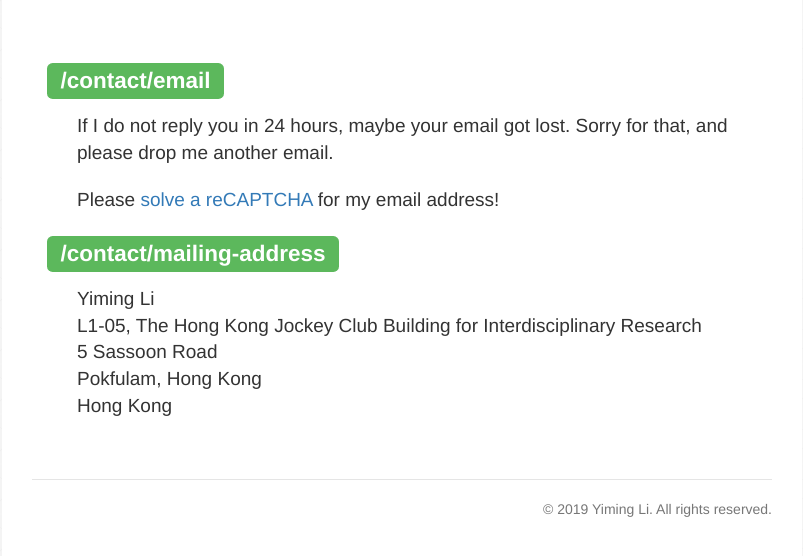
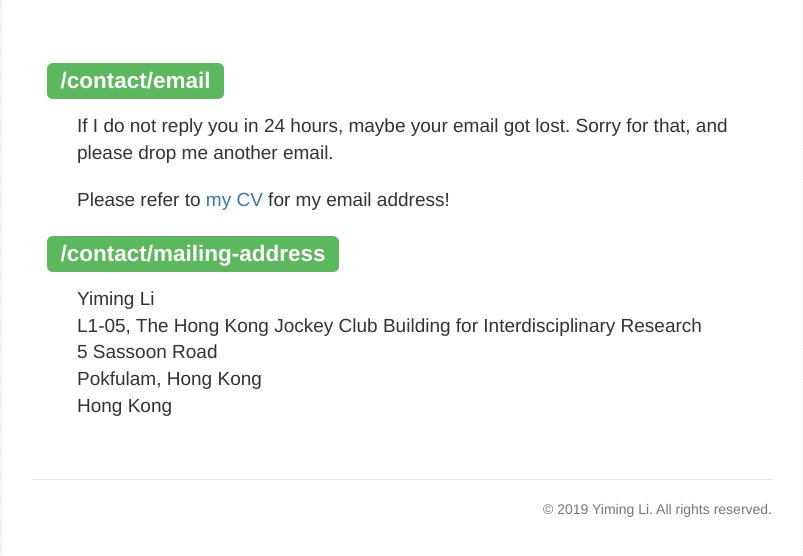
Before and after one commit to kestrel614/kestrel614.github.io, a plain HTML site: page contact.html in a window 1280 px wide. Shown: the part 386-942 px from the top of the page, without its empty margins (238-1041 px from the left). Drawn offline with Linux system fonts and the light colour scheme.

Commit message:
RIP captcha

```diff
--- a/contact.html
+++ b/contact.html
@@ -48,7 +48,7 @@
 				<div class="col-lg-12" style="font-size:18px">
 					<h2><span class="label label-success">/contact/email</span></h2>
 					<p class="lead" style="font-size: 19px; padding: 10px 10px 0px 30px">If I do not reply you in 24 hours, maybe your email got lost. Sorry for that, and please drop me another email.</p>
-					<p class="lead" style="font-size: 19px; padding: 0px 10px 0px 30px">Please <a href="http://www.google.com/recaptcha/mailhide/d?k=01O4cI6_BInWR-iS1LfBnI4w==&amp;c=uwWEoPpKF72yy2vbrDtbKg==" onclick="window.open('http://www.google.com/recaptcha/mailhide/d?k\07501O4cI6_BInWR-iS1LfBnI4w\75\75\46c\75uwWEoPpKF72yy2vbrDtbKg\75\075', '', 'toolbar=0,scrollbars=0,location=0,statusbar=0,menubar=0,resizable=0,width=500,height=300'); return false;" title="Reveal this email address">solve a reCAPTCHA</a> for my email address!</p>
+					<p class="lead" style="font-size: 19px; padding: 0px 10px 0px 30px">Please refer to <a href="./docs/cv.pdf" target="_blank" alt = "Yiming Li">my CV</a> for my email address!</p>
 					<h2><span class="label label-success">/contact/mailing-address</span></h2>
 					<p class="lead" style="font-size: 19px; padding: 10px 10px 0px 30px">Yiming Li<br>L1-05, The Hong Kong Jockey Club Building for Interdisciplinary Research<br>5 Sassoon Road<br>Pokfulam, Hong Kong<br>Hong Kong</p>
 <!--					<h2><span class="label label-success">/contact/phone</span></h2>-->
```
